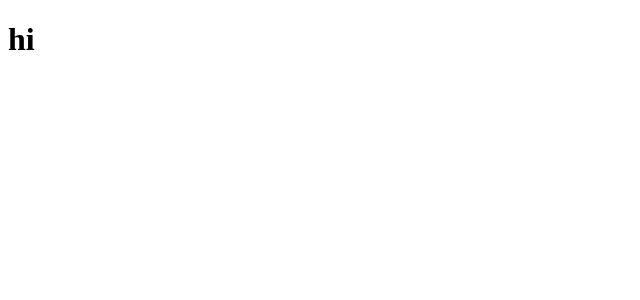
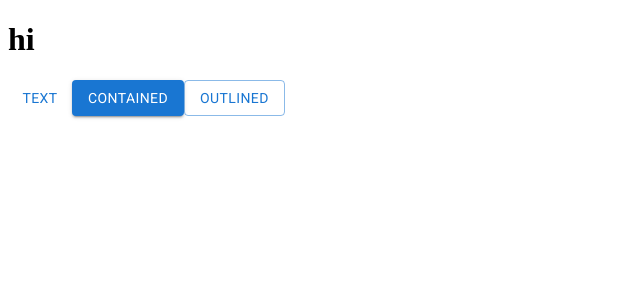
Before and after one commit to nghiamvt/gpt-3, a React (Create React App) app: page / in a window 1280 px wide. Shown: the top 300 px of the page, without its empty margins (0-640 px from the left). Built offline with nearby package versions, Linux system fonts and the light colour scheme.

Commit message:
add material ui

```diff
--- a/package.json
+++ b/package.json
@@ -3,6 +3,9 @@
   "version": "0.1.0",
   "private": true,
   "dependencies": {
+    "@emotion/react": "^11.9.0",
+    "@emotion/styled": "^11.8.1",
+    "@mui/material": "^5.7.0",
     "@testing-library/jest-dom": "^5.16.4",
     "@testing-library/react": "^13.2.0",
     "@testing-library/user-event": "^13.5.0",
--- a/public/index.html
+++ b/public/index.html
@@ -24,6 +24,10 @@
       work correctly both with client-side routing and a non-root public URL.
       Learn how to configure a non-root public URL by running `npm run build`.
     -->
+    <link
+      rel="stylesheet"
+      href="https://fonts.googleapis.com/css?family=Roboto:300,400&display=swap"
+    />
     <title>React App</title>
   </head>
   <body>
--- a/src/App.tsx
+++ b/src/App.tsx
@@ -1,9 +1,14 @@
 import React from 'react';
+
+import Button from '@mui/material/Button';
 
 function App() {
   return (
     <div className="App">
       <h1>hi</h1>
+      <Button variant="text">Text</Button>
+      <Button variant="contained">Contained</Button>
+      <Button variant="outlined">Outlined</Button>
     </div>
   );
 }
```
Also changed, not shown: 1 other file (tests, documents, lock files or other folders).
